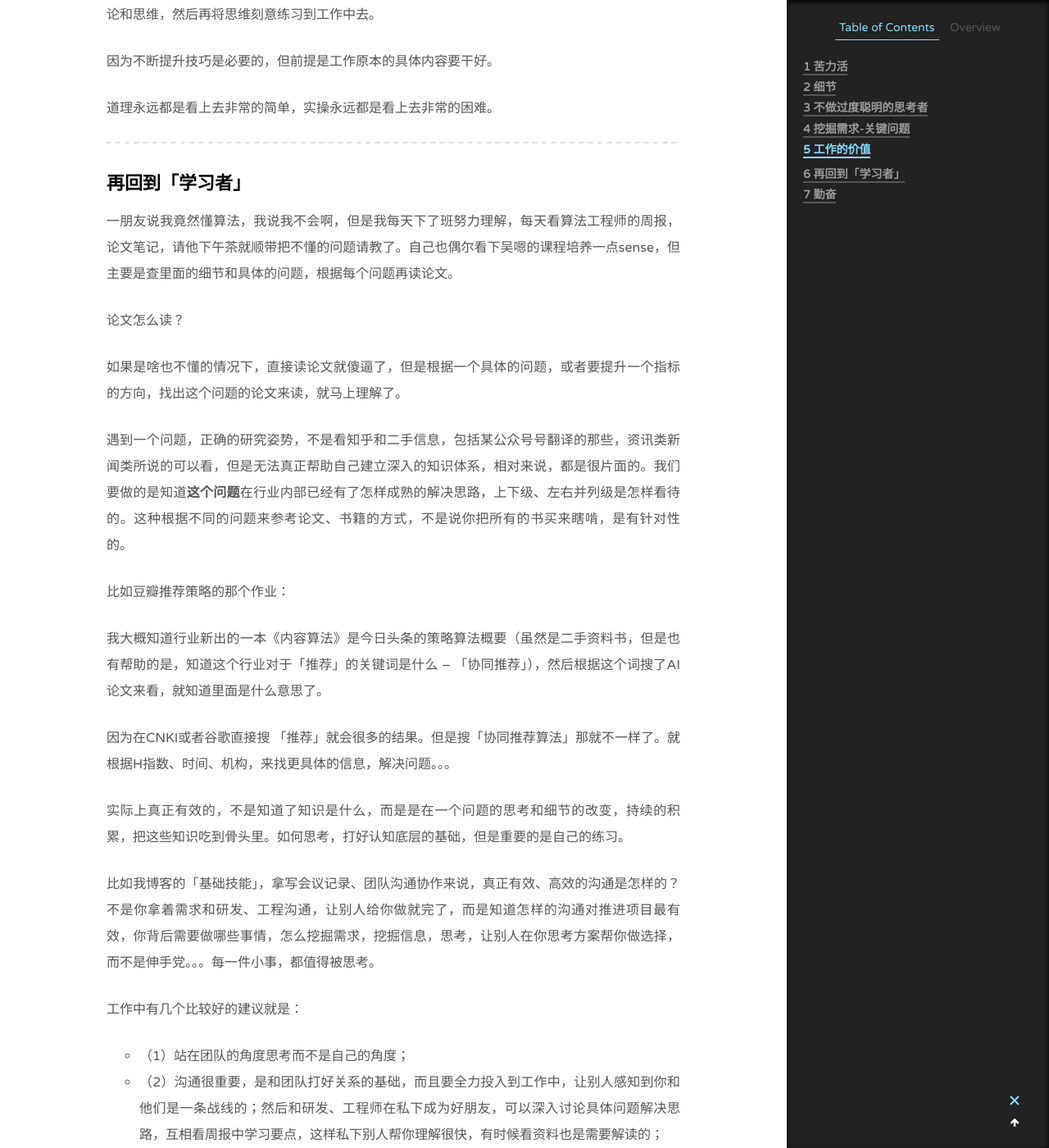
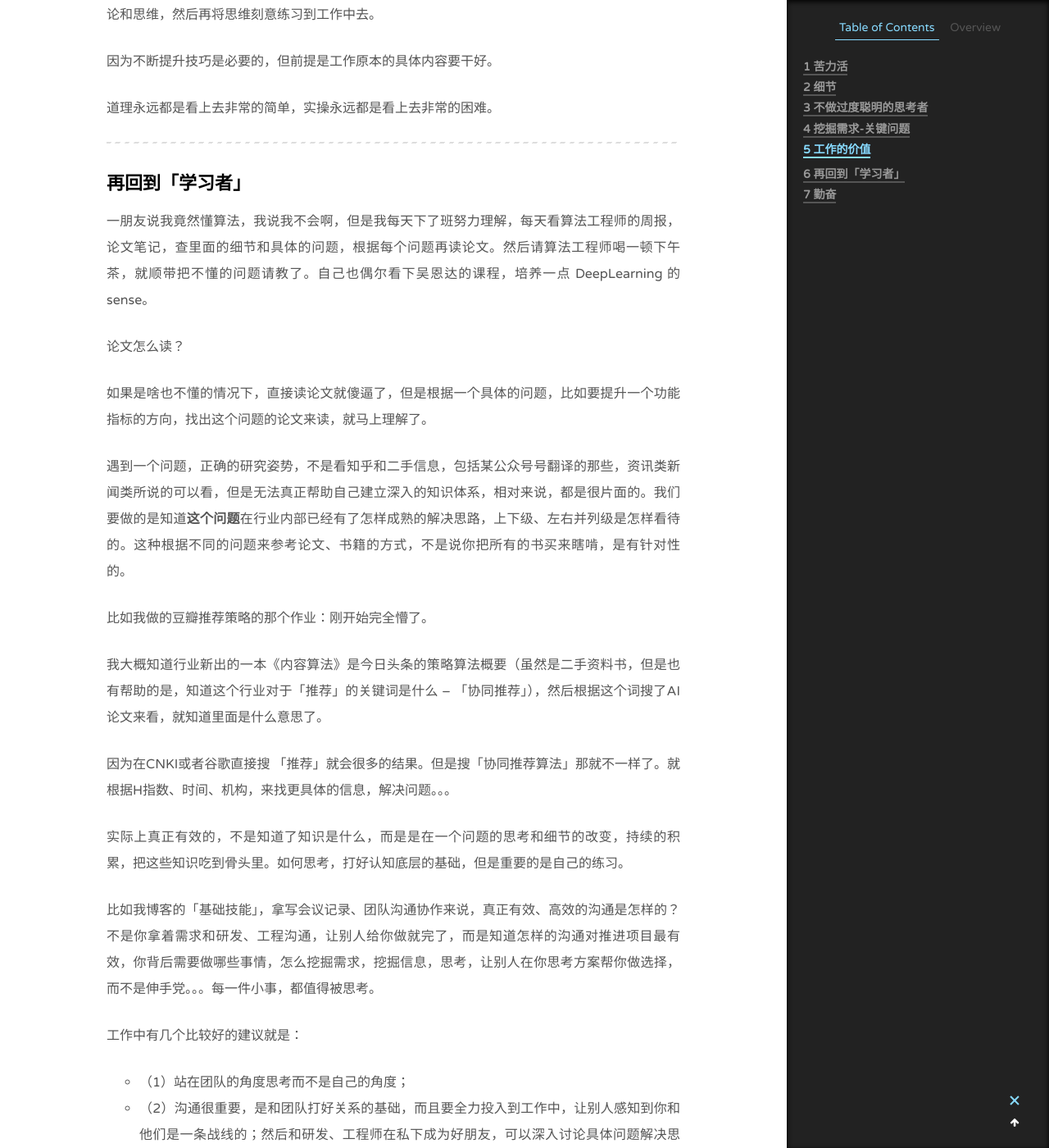
Before and after one commit to RamyWu/RamyWu.github.io, a Jekyll site: the page built from _posts/2017-12-25-Chatting-About-PM-Work.md, in a window 1280 px wide and 1400 px high, scrolled down 5573 px. Shown: the whole window at 82% size. Built offline with Jekyll 4.4.1, drawn with Linux system fonts in a browser that asks for light colours; comment, search, counter and statistics services are not loaded.

Commit message:
add learn

```diff
--- a/_posts/2017-12-25-Chatting-About-PM-Work.md
+++ b/_posts/2017-12-25-Chatting-About-PM-Work.md
@@ -157,15 +157,15 @@ category: Work
 
 ## 再回到「学习者」
 
-一朋友说我竟然懂算法，我说我不会啊，但是我每天下了班努力理解，每天看算法工程师的周报，论文笔记，请他下午茶就顺带把不懂的问题请教了。自己也偶尔看下吴嗯的课程培养一点sense，但主要是查里面的细节和具体的问题，根据每个问题再读论文。
+一朋友说我竟然懂算法，我说我不会啊，但是我每天下了班努力理解，每天看算法工程师的周报，论文笔记，查里面的细节和具体的问题，根据每个问题再读论文。然后请算法工程师喝一顿下午茶，就顺带把不懂的问题请教了。自己也偶尔看下吴恩达的课程，培养一点 DeepLearning 的 sense。
 
 论文怎么读？
 
-如果是啥也不懂的情况下，直接读论文就傻逼了，但是根据一个具体的问题，或者要提升一个指标的方向，找出这个问题的论文来读，就马上理解了。
+如果是啥也不懂的情况下，直接读论文就傻逼了，但是根据一个具体的问题，比如要提升一个功能指标的方向，找出这个问题的论文来读，就马上理解了。
 
 遇到一个问题，正确的研究姿势，不是看知乎和二手信息，包括某公众号号翻译的那些，资讯类新闻类所说的可以看，但是无法真正帮助自己建立深入的知识体系，相对来说，都是很片面的。我们要做的是知道**这个问题**在行业内部已经有了怎样成熟的解决思路，上下级、左右并列级是怎样看待的。这种根据不同的问题来参考论文、书籍的方式，不是说你把所有的书买来瞎啃，是有针对性的。
 
-比如豆瓣推荐策略的那个作业：
+比如我做的豆瓣推荐策略的那个作业：刚开始完全懵了。
 
 我大概知道行业新出的一本《内容算法》是今日头条的策略算法概要（虽然是二手资料书，但是也有帮助的是，知道这个行业对于「推荐」的关键词是什么 -- 「协同推荐」），然后根据这个词搜了AI论文来看，就知道里面是什么意思了。
 
```
